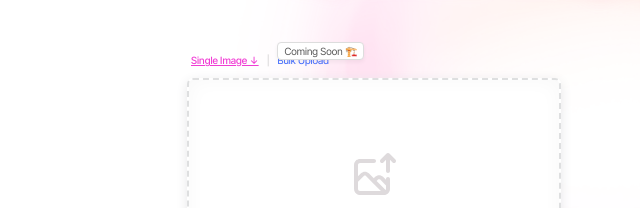
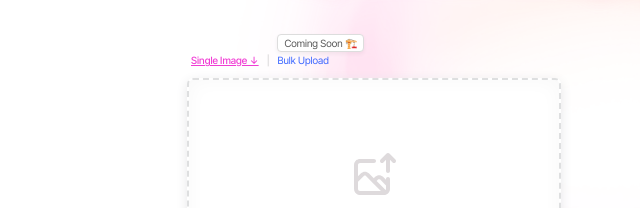
Before and after one commit to mayank-bishwas/alt-tag-webtool-vercel, a plain HTML site: page index.html in a window 1280 px wide. In both pictures the pointer is over the element "Bulk Upload". Shown: the part 180-388 px from the top of the page, 34-674 px from the left. Drawn offline with Linux system fonts and the light colour scheme.

Commit message:
Move tooltip position higher
Adjust tooltip position for better visibility.

```diff
--- a/css/style.css
+++ b/css/style.css
@@ -164,7 +164,7 @@ nav {
   content: attr(data-tooltip);
   position: absolute;
   left: 0;
-  top: -12px; /* position above text */
+  top: -20px; /* position above text */
   background: #ffffff;
   padding: 2px 6px;
   border: 1px solid #ddd;
```
